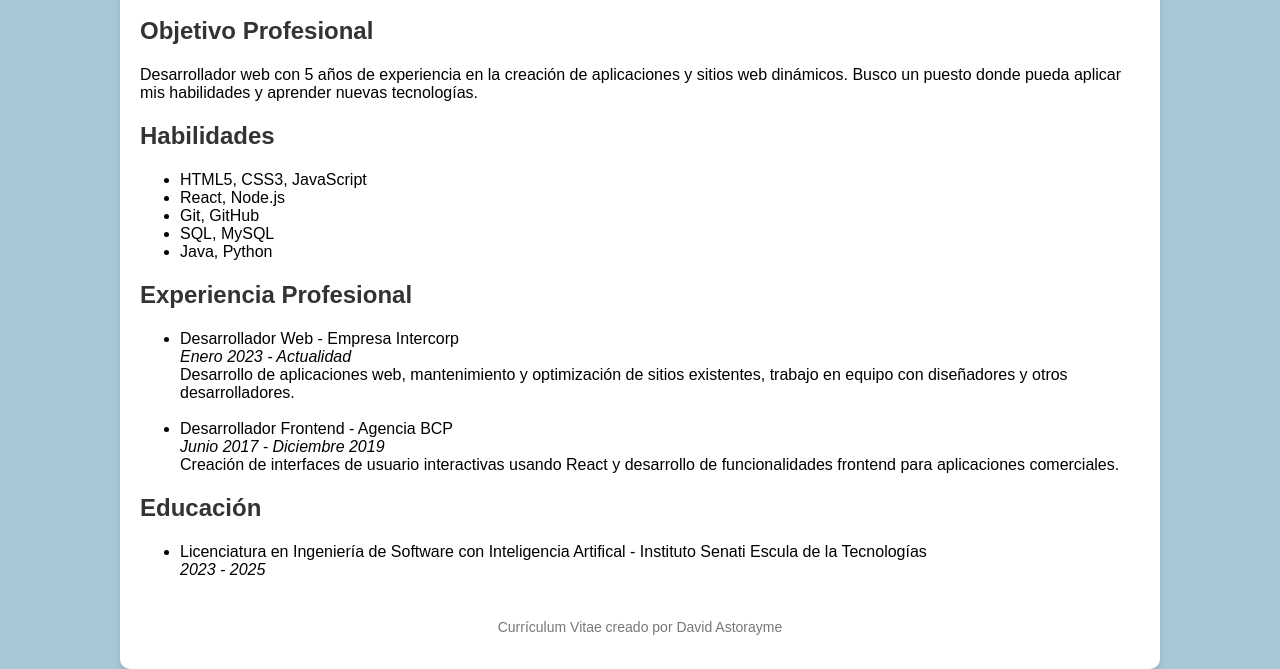
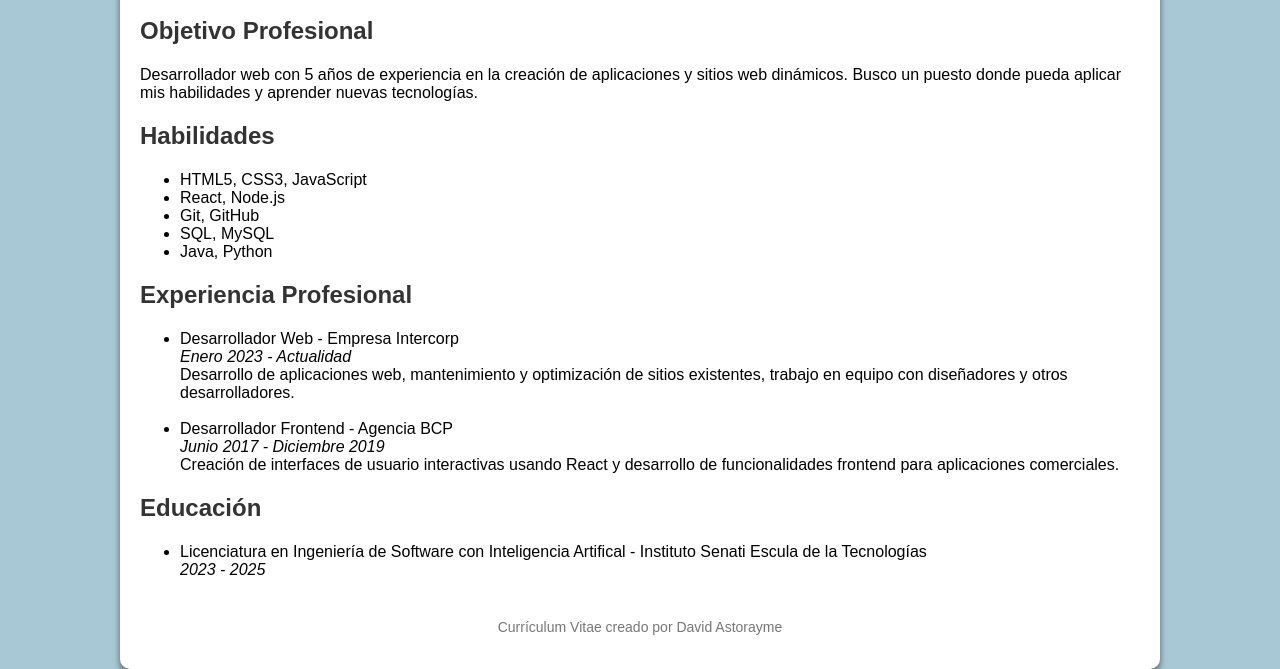
Before and after one commit to exploradorx/Curriculum, a plain HTML site: page index.html in a window 1280 px wide. Shown: the part 167-836 px from the top of the page. Drawn offline with Linux system fonts and the light colour scheme.

Commit message:
pequeñas modificaciones

```diff
--- a/styles.css
+++ b/styles.css
@@ -12,7 +12,7 @@ body {
     background-color: #fff;
     padding: 20px;
     border-radius: 10px;
-    box-shadow: 0 4px 6px rgba(0, 0, 0, 0.1);
+    box-shadow: 0 4px 6px rgba(0, 0, 0, 0.5);
 }
 
 h1, h2 {
```
